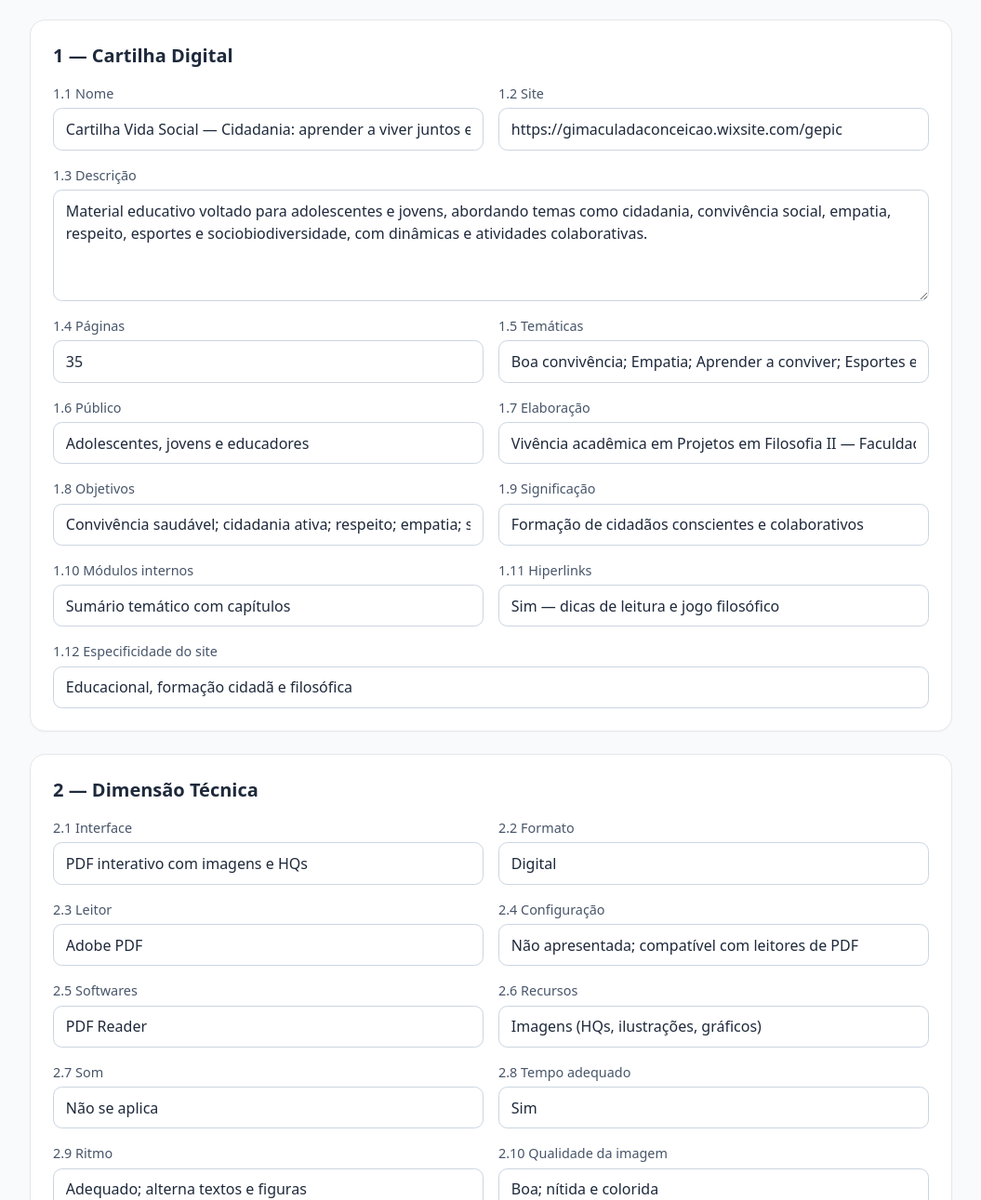
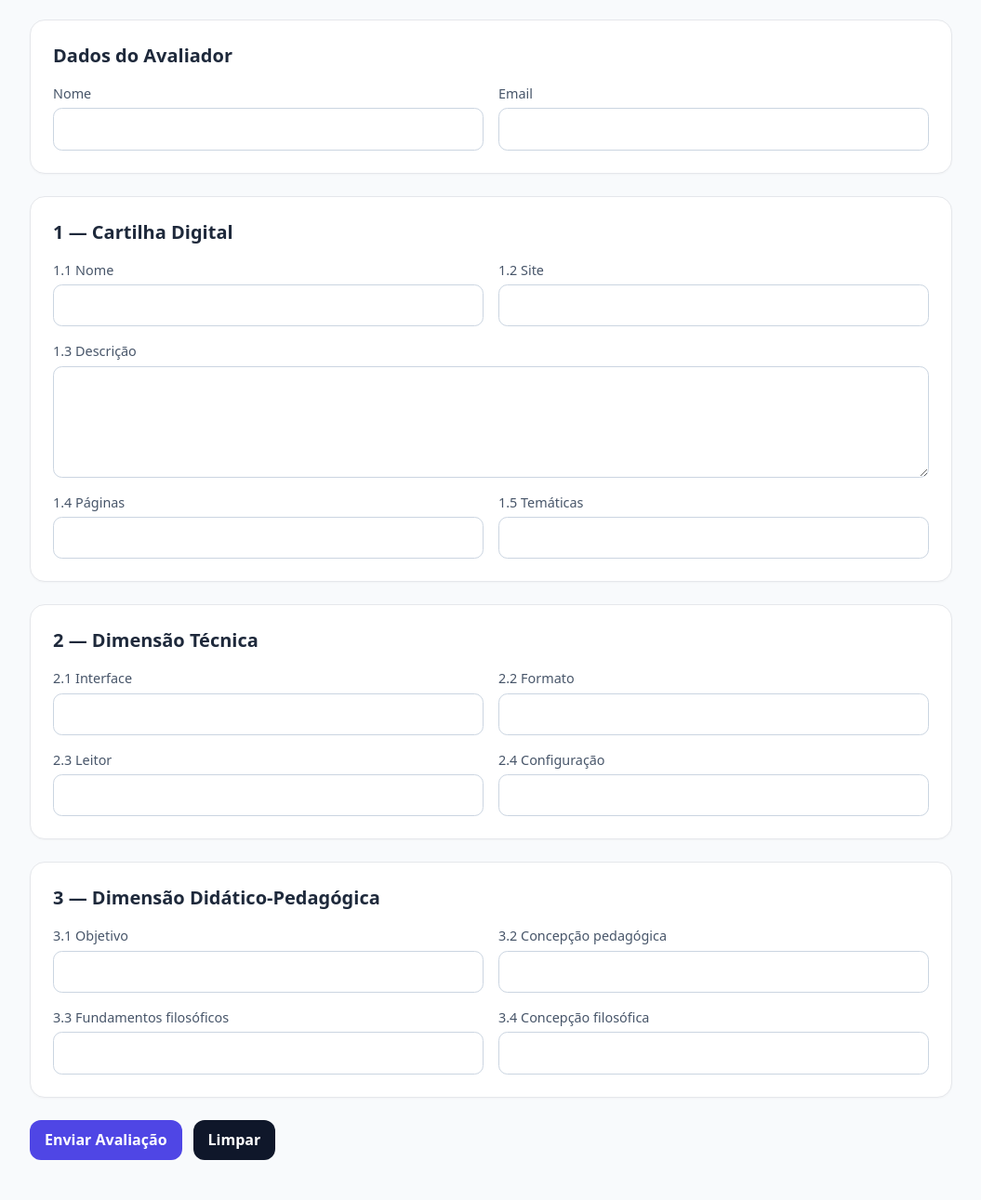
Before and after one commit to andsonandreribeiro09/Cartilha_Vida_Social, a plain HTML site: page avaliacao.html in a window 1280 px wide. Shown: the part 83-1374 px from the top of the page at 93% size, without its empty margins (112-1167 px from the left). Drawn offline with nearby package versions, Linux system fonts and the light colour scheme.

Commit message:
Update avaliacao.html

```diff
--- a/avaliacao.html
+++ b/avaliacao.html
@@ -1,4 +1,3 @@
-
 <!DOCTYPE html>
 <html lang="pt-br">
 <head>
@@ -7,107 +6,89 @@
   <title>Avaliação da Cartilha</title>
   <link rel="stylesheet" href="style.css" />
   <script src="https://cdn.tailwindcss.com"></script>
-  <script src="https://cdn.jsdelivr.net/npm/jspdf@2.5.1/dist/jspdf.umd.min.js"></script>
 </head>
 <body class="bg-slate-50 text-slate-800">
   <header class="max-w-5xl mx-auto px-4 py-6 flex items-center justify-between">
     <div>
       <h1 class="text-2xl font-bold">Formulário de Avaliação</h1>
-      <p class="text-slate-600">Preencha e baixe o PDF com as respostas</p>
+      <p class="text-slate-600">Preencha os campos abaixo e clique em <strong>Enviar Avaliação</strong>.</p>
     </div>
     <a href="index.html" class="btn">← Início</a>
   </header>
 
   <main class="max-w-5xl mx-auto px-4 pb-24">
-    <form id="form-avaliacao" class="space-y-6">
+    <form id="form-avaliacao"
+          action="https://formspree.io/f/mandnwkv"
+          method="POST"
+          novalidate
+          class="space-y-6">
+
+      <!-- DADOS DO AVALIADOR -->
+      <section class="card p-6">
+        <h2 class="text-xl font-semibold mb-4">Dados do Avaliador</h2>
+        <div class="grid md:grid-cols-2 gap-4">
+          <label class="field">
+            <span>Nome</span>
+            <input type="text" name="avaliador_nome" required />
+            <p class="erro-msg hidden text-red-600 text-sm">Informe seu nome</p>
+          </label>
+          <label class="field">
+            <span>Email</span>
+            <input type="email" name="avaliador_email" required />
+            <p class="erro-msg hidden text-red-600 text-sm">Informe um e-mail válido</p>
+          </label>
+        </div>
+      </section>
+
+      <!-- SEÇÃO 1 — CARTILHA DIGITAL -->
       <section class="card p-6">
         <h2 class="text-xl font-semibold mb-4">1 — Cartilha Digital</h2>
         <div class="grid md:grid-cols-2 gap-4">
-          <label class="field"><span>1.1 Nome</span><input name="1.1" value="Cartilha Vida Social — Cidadania: aprender a viver juntos e a participar na sociobiodiversidade" /></label>
-          <label class="field"><span>1.2 Site</span><input name="1.2" value="https://gimaculadaconceicao.wixsite.com/gepic" /></label>
+          <label class="field"><span>1.1 Nome</span><input name="1.1" required /><p class="erro-msg hidden text-red-600 text-sm">Campo obrigatório</p></label>
+          <label class="field"><span>1.2 Site</span><input name="1.2" required /><p class="erro-msg hidden text-red-600 text-sm">Campo obrigatório</p></label>
         </div>
-        <label class="field mt-4"><span>1.3 Descrição</span><textarea name="1.3">Material educativo voltado para adolescentes e jovens, abordando temas como cidadania, convivência social, empatia, respeito, esportes e sociobiodiversidade, com dinâmicas e atividades colaborativas.</textarea></label>
+        <label class="field mt-4"><span>1.3 Descrição</span><textarea name="1.3" required></textarea><p class="erro-msg hidden text-red-600 text-sm">Campo obrigatório</p></label>
         <div class="grid md:grid-cols-2 gap-4 mt-4">
-          <label class="field"><span>1.4 Páginas</span><input name="1.4" value="35" /></label>
-          <label class="field"><span>1.5 Temáticas</span><input name="1.5" value="Boa convivência; Empatia; Aprender a conviver; Esportes e sociobiodiversidade; Frutos da convivência; Dicas; Jogo Filosofando" /></label>
+          <label class="field"><span>1.4 Páginas</span><input name="1.4" required /><p class="erro-msg hidden text-red-600 text-sm">Campo obrigatório</p></label>
+          <label class="field"><span>1.5 Temáticas</span><input name="1.5" required /><p class="erro-msg hidden text-red-600 text-sm">Campo obrigatório</p></label>
         </div>
-        <div class="grid md:grid-cols-2 gap-4 mt-4">
-          <label class="field"><span>1.6 Público</span><input name="1.6" value="Adolescentes, jovens e educadores" /></label>
-          <label class="field"><span>1.7 Elaboração</span><input name="1.7" value="Vivência acadêmica em Projetos em Filosofia II — Faculdade Canção Nova" /></label>
-        </div>
-        <div class="grid md:grid-cols-2 gap-4 mt-4">
-          <label class="field"><span>1.8 Objetivos</span><input name="1.8" value="Convivência saudável; cidadania ativa; respeito; empatia; solidariedade; valores socioambientais" /></label>
-          <label class="field"><span>1.9 Significação</span><input name="1.9" value="Formação de cidadãos conscientes e colaborativos" /></label>
-        </div>
-        <div class="grid md:grid-cols-2 gap-4 mt-4">
-          <label class="field"><span>1.10 Módulos internos</span><input name="1.10" value="Sumário temático com capítulos" /></label>
-          <label class="field"><span>1.11 Hiperlinks</span><input name="1.11" value="Sim — dicas de leitura e jogo filosófico" /></label>
-        </div>
-        <label class="field mt-4"><span>1.12 Especificidade do site</span><input name="1.12" value="Educacional, formação cidadã e filosófica" /></label>
       </section>
 
+      <!-- SEÇÃO 2 — DIMENSÃO TÉCNICA -->
       <section class="card p-6">
         <h2 class="text-xl font-semibold mb-4">2 — Dimensão Técnica</h2>
         <div class="grid md:grid-cols-2 gap-4">
-          <label class="field"><span>2.1 Interface</span><input name="2.1" value="PDF interativo com imagens e HQs" /></label>
-          <label class="field"><span>2.2 Formato</span><input name="2.2" value="Digital" /></label>
-          <label class="field"><span>2.3 Leitor</span><input name="2.3" value="Adobe PDF" /></label>
-          <label class="field"><span>2.4 Configuração</span><input name="2.4" value="Não apresentada; compatível com leitores de PDF" /></label>
-          <label class="field"><span>2.5 Softwares</span><input name="2.5" value="PDF Reader" /></label>
-          <label class="field"><span>2.6 Recursos</span><input name="2.6" value="Imagens (HQs, ilustrações, gráficos)" /></label>
-          <label class="field"><span>2.7 Som</span><input name="2.7" value="Não se aplica" /></label>
-          <label class="field"><span>2.8 Tempo adequado</span><input name="2.8" value="Sim" /></label>
-          <label class="field"><span>2.9 Ritmo</span><input name="2.9" value="Adequado; alterna textos e figuras" /></label>
-          <label class="field"><span>2.10 Qualidade da imagem</span><input name="2.10" value="Boa; nítida e colorida" /></label>
-          <label class="field"><span>2.11 Erros técnicos</span><input name="2.11" value="Nenhum relevante" /></label>
+          <label class="field"><span>2.1 Interface</span><input name="2.1" required /><p class="erro-msg hidden text-red-600 text-sm">Campo obrigatório</p></label>
+          <label class="field"><span>2.2 Formato</span><input name="2.2" required /><p class="erro-msg hidden text-red-600 text-sm">Campo obrigatório</p></label>
+          <label class="field"><span>2.3 Leitor</span><input name="2.3" required /><p class="erro-msg hidden text-red-600 text-sm">Campo obrigatório</p></label>
+          <label class="field"><span>2.4 Configuração</span><input name="2.4" required /><p class="erro-msg hidden text-red-600 text-sm">Campo obrigatório</p></label>
         </div>
       </section>
 
+      <!-- SEÇÃO 3 — DIMENSÃO DIDÁTICO-PEDAGÓGICA -->
       <section class="card p-6">
         <h2 class="text-xl font-semibold mb-4">3 — Dimensão Didático-Pedagógica</h2>
         <div class="grid md:grid-cols-2 gap-4">
-          <label class="field"><span>3.1 Objetivo</span><input name="3.1" value="Convivência, cidadania e participação social" /></label>
-          <label class="field"><span>3.2 Concepção pedagógica</span><input name="3.2" value="Construtivista; aprendizagem colaborativa" /></label>
-          <label class="field"><span>3.3 Fundamentos filosóficos</span><input name="3.3" value="Ética e cidadania (Aristóteles, Gallo)" /></label>
-          <label class="field"><span>3.4 Concepção filosófica</span><input name="3.4" value="Indivíduo como agente ativo" /></label>
-          <label class="field"><span>3.5 Concepção epistemológica</span><input name="3.5" value="Aprendizagem dialógica" /></label>
-          <label class="field"><span>3.6 Objetivos de aprendizagem</span><input name="3.6" value="Empatia; respeito; cidadania; consciência ambiental" /></label>
-          <label class="field"><span>3.7 Tipo de cidadania</span><input name="3.7" value="Ativa, solidária e sustentável" /></label>
-          <label class="field"><span>3.8 Contexto sociopolítico</span><input name="3.8" value="Formação acadêmica com foco em justiça social" /></label>
-          <label class="field"><span>3.9 Sequência de estudo</span><input name="3.9" value="Sim; capítulos progressivos" /></label>
-          <label class="field"><span>3.10 Aprender a conhecer</span><input name="3.10" value="Reflexões, debates e leituras" /></label>
-          <label class="field"><span>3.11 Aprender a fazer</span><input name="3.11" value="Dinâmicas e jogos colaborativos" /></label>
-          <label class="field"><span>3.12 Aprender a conviver</span><input name="3.12" value="HQs e exemplos práticos" /></label>
-          <label class="field"><span>3.13 Aprender a ser</span><input name="3.13" value="Autonomia e solidariedade" /></label>
-          <label class="field"><span>3.14 Transposição didática</span><input name="3.14" value="Aplicável em aulas e projetos" /></label>
-          <label class="field"><span>3.15 Objetivos de informação</span><input name="3.15" value="Vivências, debates e jogos educativos" /></label>
-          <label class="field"><span>3.16 Estratégias didáticas</span><input name="3.16" value="HQs, diálogos, dinâmicas, atividades reflexivas" /></label>
-          <label class="field"><span>3.17 Organização do conhecimento</span><input name="3.17" value="Progressiva e interativa" /></label>
-          <label class="field"><span>3.18 Dinâmicas lúdicas</span><input name="3.18" value="Jogo Filosofando" /></label>
-          <label class="field"><span>3.19 HQs</span><input name="3.19" value="Sim — com calhas ilustrativas" /></label>
-          <label class="field"><span>3.20 Significados</span><input name="3.20" value="Estimula construção de conceitos" /></label>
-          <label class="field"><span>3.21 Comportamentos</span><input name="3.21" value="Respeito e empatia" /></label>
-          <label class="field"><span>3.22 Poder motivador</span><input name="3.22" value="Alto; linguagem acessível e visual" /></label>
-          <label class="field"><span>3.23 Aspectos positivos</span><input name="3.23" value="Clareza; visual atrativo; participação" /></label>
+          <label class="field"><span>3.1 Objetivo</span><input name="3.1" required /><p class="erro-msg hidden text-red-600 text-sm">Campo obrigatório</p></label>
+          <label class="field"><span>3.2 Concepção pedagógica</span><input name="3.2" required /><p class="erro-msg hidden text-red-600 text-sm">Campo obrigatório</p></label>
+          <label class="field"><span>3.3 Fundamentos filosóficos</span><input name="3.3" required /><p class="erro-msg hidden text-red-600 text-sm">Campo obrigatório</p></label>
+          <label class="field"><span>3.4 Concepção filosófica</span><input name="3.4" required /><p class="erro-msg hidden text-red-600 text-sm">Campo obrigatório</p></label>
         </div>
-        <label class="field mt-4"><span>3.24 Uso da cartilha</span><textarea name="3.24">Aplicação em sala de aula, projetos escolares e grupos juvenis para estimular cidadania e convivência.</textarea></label>
-        <label class="field mt-4"><span>3.25 Ideia ponte</span><input name="3.25" value="Integra educação, cidadania e sustentabilidade" /></label>
       </section>
 
+      <!-- BOTÕES -->
       <div class="flex flex-wrap gap-3">
-        <button type="button" class="btn" onclick="salvarLocal()">Salvar rascunho</button>
-        <button type="button" class="btn" onclick="baixarPDF()">Baixar PDF</button>
+        <button type="submit" class="btn">Enviar Avaliação</button>
         <button type="button" class="btn-secondary" onclick="limpar()">Limpar</button>
       </div>
     </form>
+
+    <!-- Mensagem de sucesso -->
+    <div id="mensagem-sucesso" class="hidden mt-4 p-4 bg-green-100 text-green-800 rounded">
+      ✅ Avaliação enviada com sucesso!
+    </div>
   </main>
 
   <script src="script.js"></script>
-  <script>
-    // Carregar dados salvos
-    window.addEventListener('DOMContentLoaded', () => {
-      carregarLocal();
-    });
-  </script>
 </body>
 </html>
```
